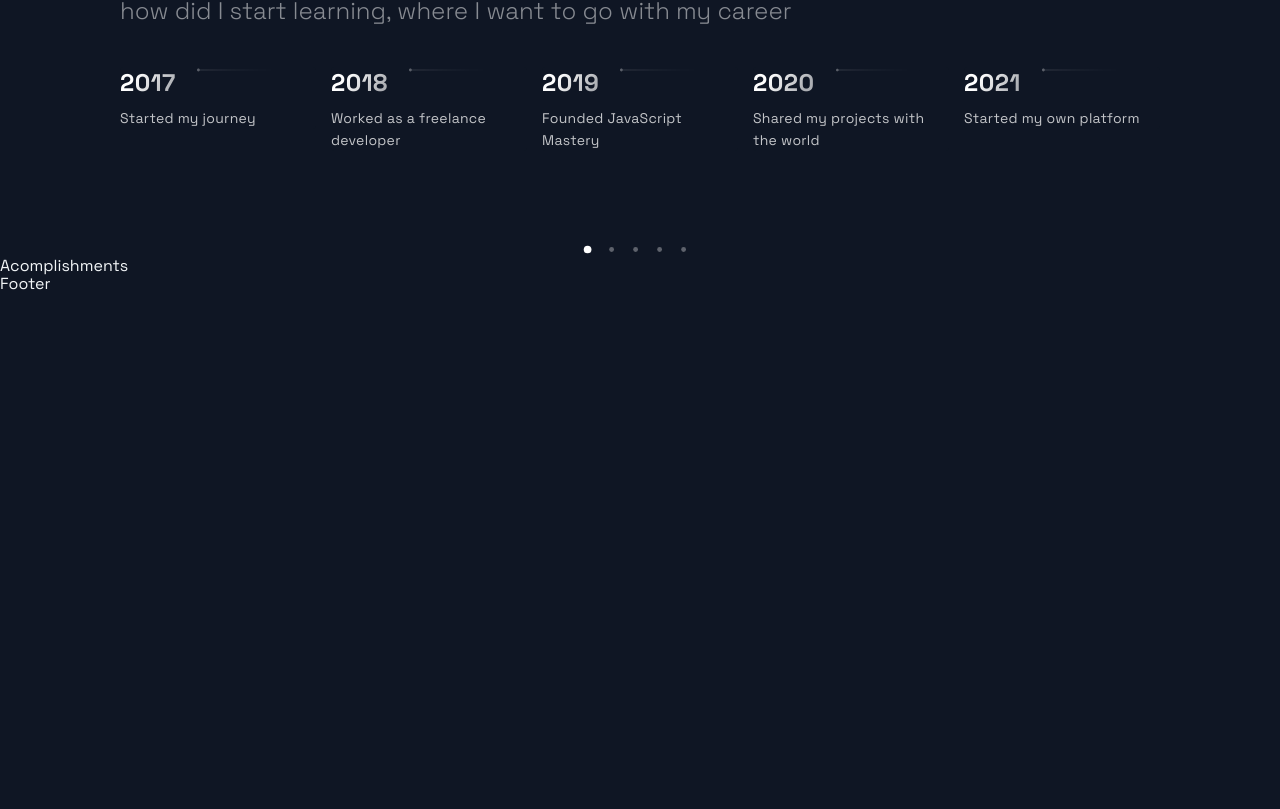
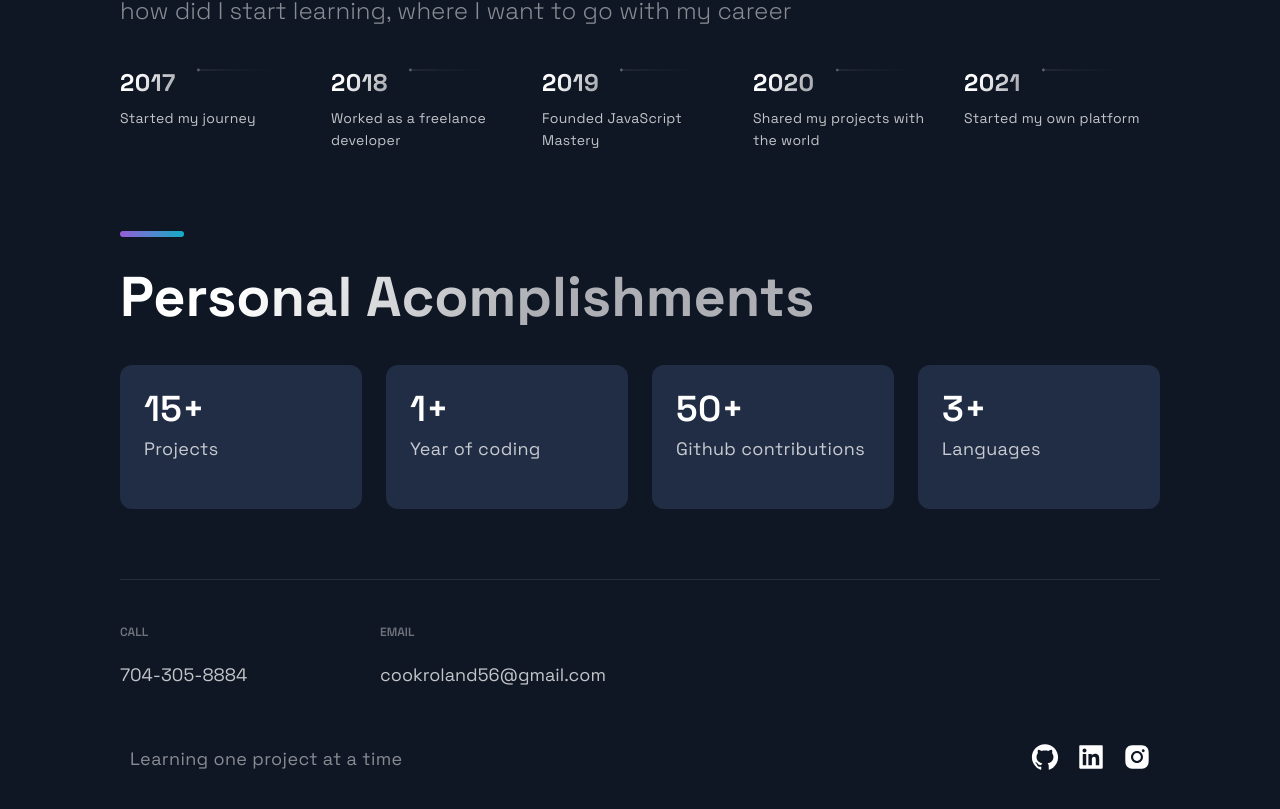
Before and after one commit to Pacman-1/react-portfolio.github.io, a Next.js app: page / in a window 1280 px wide. Shown: the part 2790-3599 px from the top of the page. Before the commit the page ends 3084 px from the top, so only its background shows below. Built offline with nearby package versions, Linux system fonts and the light colour scheme.

Commit message:
finished layout of site
Still need some revisions on text, timeline, footer and accomplishment sections finished today.

```diff
--- a/src/components/Acomplishments/Acomplishments.js
+++ b/src/components/Acomplishments/Acomplishments.js
@@ -2,18 +2,22 @@ import React from 'react';
 
 import { Section, SectionDivider, SectionTitle } from '../../styles/GlobalComponents';
 import { Box, Boxes, BoxNum, BoxText } from './AcomplishmentsStyles';
+import {data} from "../../constants/constants"
 
-const data = [
-  { number: 20, text: 'Open Source Projects'},
-  { number: 1000, text: 'Students', },
-  { number: 1900, text: 'Github Followers', },
-  { number: 5000, text: 'Github Stars', }
-];
 
 const Acomplishments = () => (
-  <div>
-    Acomplishments
-  </div>
+  <Section>
+    <SectionTitle>Personal Acomplishments</SectionTitle>
+    <Boxes>
+      {data.map((card,index)=>(
+        <Box key={index}>
+          <BoxNum>{card.number}+</BoxNum>
+          <BoxText>{card.text}</BoxText>
+        </Box>
+
+      ))}
+    </Boxes>
+  </Section>
 );
 
 export default Acomplishments;
--- a/src/components/Footer/Footer.js
+++ b/src/components/Footer/Footer.js
@@ -6,9 +6,35 @@ import { CompanyContainer, FooterWrapper, LinkColumn, LinkItem, LinkList, LinkTi
 
 const Footer = () => {
   return (
-    <div>
-      Footer
-    </div>
+    <FooterWrapper>
+      <LinkList>
+      <LinkColumn>
+      <LinkTitle>Call</LinkTitle>
+      <LinkItem href="tel:704-305-8884">704-305-8884</LinkItem>
+      </LinkColumn>
+
+      <LinkColumn>
+      <LinkTitle>Email</LinkTitle>
+      <LinkItem href="mailto:cookroland56@gmail.com">cookroland56@gmail.com</LinkItem>
+      </LinkColumn>
+      </LinkList>
+      <SocialIconsContainer>
+    <CompanyContainer> <Slogan>Learning one project at a time</Slogan></CompanyContainer>
+        <SocialContainer>
+        <SocialIcons href="https://github.com/Pacman-1">
+            <AiFillGithub size="3rem"/>
+          </SocialIcons>
+          <SocialIcons href="https://linkedin.com">
+            <AiFillLinkedin size="3rem"/>
+          </SocialIcons>
+          <SocialIcons href="https://instagram.com">
+            <AiFillInstagram size="3rem"/>
+          </SocialIcons>
+          </SocialContainer>
+
+      </SocialIconsContainer>
+    </FooterWrapper>
+
   );
 };
 
--- a/src/components/TimeLine/TimeLine.js
+++ b/src/components/TimeLine/TimeLine.js
@@ -10,9 +10,9 @@ const Timeline = () => {
    const [activeItem, setActiveItem] = useState(0);
    const carouselRef = useRef();
 
-  // const scroll = (node, left) => {
-  //   return node.scrollTo({ left, behavior: 'smooth' });
-  // }
+   const scroll = (node, left) => {
+     return node.scrollTo({ left, behavior: 'smooth' });
+   }
 
    const handleClick = (e, i) => {
      e.preventDefault();
@@ -24,13 +24,13 @@ const Timeline = () => {
      }
    }
 
-  // const handleScroll = () => {
-  //   if (carouselRef.current) {
-  //     const index = Math.round((carouselRef.current.scrollLeft / (carouselRef.current.scrollWidth * 0.7)) * TimeLineData.length);
+   const handleScroll = () => {
+     if (carouselRef.current) {
+       const index = Math.round((carouselRef.current.scrollLeft / (carouselRef.current.scrollWidth * 0.7)) * TimeLineData.length);
 
-  //     setActiveItem(index);
-  //   }
-  // }
+      setActiveItem(index);
+     }
+   }
 
   // // snap back to beginning of scroll when window is resized
   // // avoids a bug where content is covered up if coming from smaller screen
@@ -48,7 +48,7 @@ const Timeline = () => {
     <SectionText>
       how did I start learning, where I want to go with my career
     </SectionText>
-    <CarouselContainer ref={carouselRef}>
+    <CarouselContainer ref={carouselRef} onScroll={handleScroll}>
       <>
       {TimeLineData.map((item,index)=>(
         <CarouselMobileScrollNode key={index } final={index=== TOTAL_CAROUSEL_COUNT-1}>
@@ -98,9 +98,9 @@ const Timeline = () => {
       ))}
       </>
     </CarouselContainer>
-    <CarouselButton>
+    <CarouselButtons>
       {TimeLineData.map((item,index)=>(
-        <CarouselButton
+        <CarouselButtons
         key={index}
         index={index}
         active={activeItem}
@@ -108,9 +108,10 @@ const Timeline = () => {
         type="button"
         >
         <CarouselButtonDot active ={activeItem}/>
-        </CarouselButton>
+        </CarouselButtons>
       ))}
-    </CarouselButton>
+    </CarouselButtons>
+    <SectionDivider/>
     </Section>
   );
 };
--- a/src/constants/constants.js
+++ b/src/constants/constants.js
@@ -44,3 +44,9 @@ export const TimeLineData = [
   { year: 2020, text: 'Shared my projects with the world', },
   { year: 2021, text: 'Started my own platform', },
 ];
+export const data = [
+  { number: 15, text: 'Projects'},
+  { number: 1, text: 'Year of coding', },
+  { number: 50, text: 'Github contributions', },
+  { number: 3, text: 'Languages', }
+]
```
